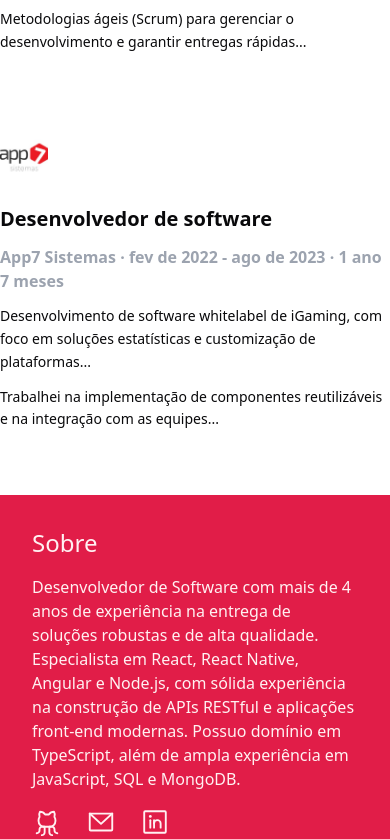
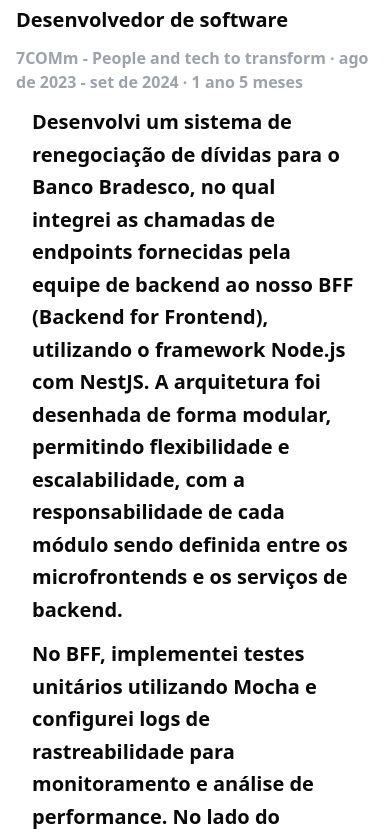
Before and after one commit to stecks10/vitor-web, a Next.js app: page / in a window 390 px wide. Shown: the part 2220-3059 px from the top of the page. Built offline with nearby package versions, Linux system fonts and the light colour scheme.

Commit message:
refatora componentes para melhorar layout, responsividade e estilo

```diff
--- a/components/Experience.tsx
+++ b/components/Experience.tsx
@@ -34,7 +34,10 @@
         {company} · {period}
       </p>
       {description.map((desc, index) => (
-        <p key={index} className="text-sm leading-relaxed sm:text-base">
+        <p
+          key={index}
+          className="mx-auto max-w-2xl space-y-10 px-4 text-xl font-semibold leading-relaxed sm:max-w-4xl sm:text-base"
+        >
           {desc}
         </p>
       ))}
@@ -44,13 +47,13 @@
 
 export function Experience() {
   return (
-    <div className="pb-16 pt-10 sm:pb-32">
+    <div className="mb-28 pb-16 pt-16 sm:pb-32">
       <section id="experience">
-        <h2 className="mb-10 text-center text-3xl font-bold text-rose-600 sm:text-4xl">
+        <h2 className="mb-20 text-center text-3xl font-bold text-rose-600 sm:text-4xl">
           Experiência
         </h2>
 
-        <div className="mx-auto max-w-2xl space-y-10 sm:max-w-4xl">
+        <div className="mx-auto max-w-2xl space-y-10 px-4 sm:max-w-4xl">
           <ExperienceItem
             imgSrc="/7comm.jpeg"
             imgAlt="7comm"
@@ -58,14 +61,14 @@
             company="7COMm - People and tech to transform"
             period="ago de 2023 - set de 2024 · 1 ano 5 meses"
             description={[
-              'Desenvolvimento de sistema de renegociação de dívidas para o Banco Bradesco utilizando Node.js no Backend for Frontend (BFF) e Angular no frontend...',
-              'A gestão do projeto foi realizada através de Jira, facilitando o acompanhamento das tarefas, sprints...',
-              'Metodologias ágeis (Scrum) para gerenciar o desenvolvimento e garantir entregas rápidas...',
+              'Desenvolvi um sistema de renegociação de dívidas para o Banco Bradesco, no qual integrei as chamadas de endpoints fornecidas pela equipe de backend ao nosso BFF (Backend for Frontend), utilizando o framework Node.js com NestJS. A arquitetura foi desenhada de forma modular, permitindo flexibilidade e escalabilidade, com a responsabilidade de cada módulo sendo definida entre os microfrontends e os serviços de backend.',
+              'No BFF, implementei testes unitários utilizando Mocha e configurei logs de rastreabilidade para monitoramento e análise de performance. No lado do frontend, utilizei Angular juntamente com o design system Fluig, realizando testes automatizados com Jest para garantir a qualidade do código. A automação dos testes e a integração contínua foram gerenciadas com Bamboo e SonarQube, permitindo um ciclo de desenvolvimento ágil e o cumprimento das melhores práticas de qualidade.',
+              'A integração com a infraestrutura em Azure garantiu uma plataforma robusta e escalável para o sistema, permitindo alta disponibilidade e facilidade de manutenção. O gerenciamento do projeto foi conduzido com metodologias ágeis utilizando Jira, permitindo um acompanhamento eficiente das tarefas, definição de prioridades e entregas no tempo previsto. A abordagem baseada em microserviços e micro-frontends garantiu flexibilidade no desenvolvimento e escalabilidade do sistema.',
             ]}
           />
         </div>
 
-        <div className="mx-auto mt-20 max-w-2xl space-y-10 sm:max-w-4xl">
+        <div className="mx-auto mt-20 max-w-2xl space-y-10 px-4 sm:max-w-4xl">
           <ExperienceItem
             imgSrc="/app7.jpeg"
             imgAlt="app7"
@@ -73,8 +76,8 @@
             company="App7 Sistemas"
             period="fev de 2022 - ago de 2023 · 1 ano 7 meses"
             description={[
-              'Desenvolvimento de software whitelabel de iGaming, com foco em soluções estatísticas e customização de plataformas...',
-              'Trabalhei na implementação de componentes reutilizáveis e na integração com as equipes...',
+              'Desenvolvimento de uma plataforma whitelabel de iGaming, com foco na implementação de soluções estatísticas e customização de plataformas para diferentes clientes. No frontend, a equipe trabalhou com AngularJS e React para criar interfaces dinâmicas, responsivas e interativas, proporcionando uma experiência de usuário altamente eficiente e adaptável às diversas necessidades dos clientes.',
+              'Foi utilizado SASS para garantir um design modular e escalável, melhorando a manutenção e a consistência visual ao longo do projeto. Para o layout e a estrutura, a equipe adotou o Bootstrap, garantindo uma interface consistente e responsiva em diferentes dispositivos, assegurando a compatibilidade e fluidez da experiência.',
             ]}
           />
         </div>
--- a/components/Footer.tsx
+++ b/components/Footer.tsx
@@ -6,10 +6,12 @@
   return (
     <footer
       id="contact"
-      className="bg-primary p-8 px-4 text-primary-foreground shadow-lg dark:bg-secondary dark:text-secondary-foreground md:px-40"
+      className="bg-primary p-8 text-primary-foreground shadow-lg dark:bg-secondary dark:text-secondary-foreground md:px-40"
     >
-      <div className="container flex flex-col items-start px-4 text-left md:px-20 lg:px-40">
-        <h2 className="mb-4 text-left text-2xl sm:text-3xl">Sobre</h2>
+      <div className="container mx-auto flex flex-col items-center px-4 text-start font-semibold md:px-20 lg:px-40">
+        <h2 className="mb-4 flex items-center justify-center text-2xl sm:text-3xl">
+          Sobre
+        </h2>
         <p className="mb-4 max-w-3xl text-left text-base sm:text-lg md:text-xl">
           Desenvolvedor de Software com mais de 4 anos de experiência na entrega
           de soluções robustas e de alta qualidade. Especialista em React, React
--- a/components/Home.tsx
+++ b/components/Home.tsx
@@ -16,7 +16,7 @@
   return (
     <div
       id="home"
-      className="flex min-h-screen flex-col items-center justify-center space-y-8 px-6 pt-36 text-center"
+      className="mb-36 flex min-h-screen flex-col items-center justify-center space-y-8 px-6 pt-36 text-center font-semibold"
     >
       <Image src={avatar} alt="Foto de perfil" className="w-40 rounded-full" />
       <h1 className="text-4xl font-bold sm:text-5xl">
@@ -25,7 +25,7 @@
         Desenvolvedor Full-Stack
       </h1>
 
-      <div className="mx-auto mt-4 max-w-3xl text-lg text-foreground sm:text-xl">
+      <div className="mx-auto mt-4 max-w-3xl text-lg font-semibold text-foreground sm:text-xl">
         Como desenvolvedor Full-Stack, sou apaixonado por construir soluções
         inovadoras que resolvem problemas reais. Com 4 anos de experiência, me
         especializo na criação de aplicações rápidas, escaláveis e com foco na
@@ -33,7 +33,7 @@
         utilizando as mais modernas tecnologias e frameworks.
       </div>
 
-      <div className="mx-auto mt-4 max-w-3xl text-lg text-foreground sm:text-xl">
+      <div className="mx-auto mt-4 max-w-3xl text-lg font-semibold text-foreground sm:text-xl">
         Se você busca alguém para transformar suas ideias em produtos digitais
         de alto impacto, você está no lugar certo!
       </div>
--- a/components/TechIcons.tsx
+++ b/components/TechIcons.tsx
@@ -30,7 +30,7 @@
 
 export function TechIcons() {
   return (
-    <div className="mt-6 grid grid-cols-2 justify-center gap-8 sm:grid-cols-3 md:grid-cols-4 lg:grid-cols-5 xl:grid-cols-6">
+    <div className="mt-6 grid grid-cols-2 justify-center gap-8 font-semibold sm:grid-cols-3 md:grid-cols-4 lg:grid-cols-5 xl:grid-cols-6">
       {ICONS.map(({ Component, color, label }, index) => (
         <div
           key={index}
```
